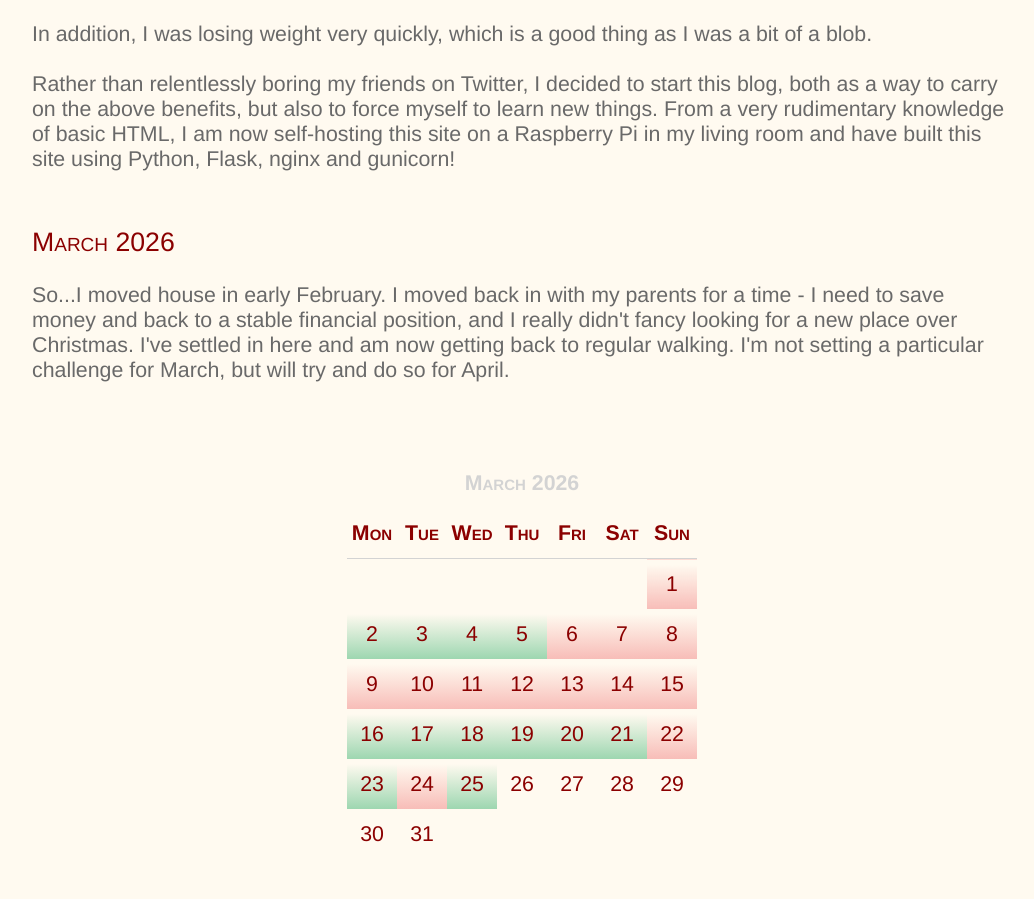
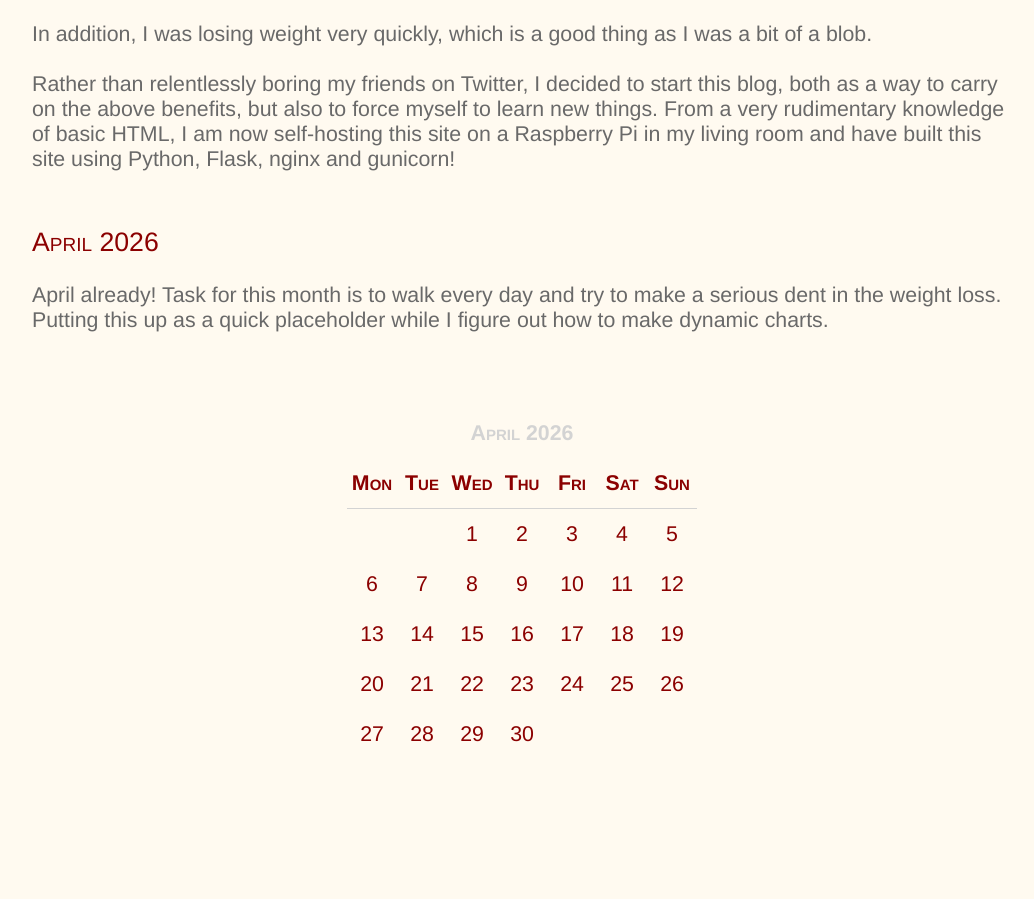
Before and after one commit to Five-Over-Three/StepsBlog, a Flask app: page / in a window 1280 px wide. Shown: the part 512-1411 px from the top of the page, without its empty margins (168-1202 px from the left). After the commit the page ends 1254 px from the top, so only its background shows below. Run offline with Flask 3, Linux system fonts and the light colour scheme.

Commit message:
Updated for April Placeholder

```diff
--- a/app.py
+++ b/app.py
@@ -23,7 +23,7 @@ form = UploadForm()
 #set up to write data
 col_names = [['year', 'month', 'day', 'steps', 'distance', 'pushups', 'situps', 'squats', 'weight', 'comment']]
 date_format = '%Y-%m-%d'
-calMonth = 3
+calMonth = 4
 calYear = 2026
 myCal = calendar.Calendar()
 
--- a/templates/index.html
+++ b/templates/index.html
@@ -21,8 +21,8 @@
         <p>Rather than relentlessly boring my friends on Twitter, I decided to start this blog, both as a way to carry on the above benefits, but also to force myself to learn new things. From a very rudimentary knowledge of basic HTML, I am now self-hosting this site on a Raspberry Pi in my living room and have built this site using Python, Flask, nginx and gunicorn!</p><br />
     </div>
     <div id="challenge">
-        <h3>March 2026</h3><br />
-        <p>So...I moved house in early February. I moved back in with my parents for a time - I need to save money and back to a stable financial position, and I really didn't fancy looking for a new place over Christmas. I've settled in here and am now getting back to regular walking. I'm not setting a particular challenge for March, but will try and do so for April.</p><br />
+        <h3>April 2026</h3><br />
+        <p>April already! Task for this month is to walk every day and try to make a serious dent in the weight loss. Putting this up as a quick placeholder while I figure out how to make dynamic charts.</p><br />
         <div id="calendarcontainer">
             <table>
                 <tr>
```
